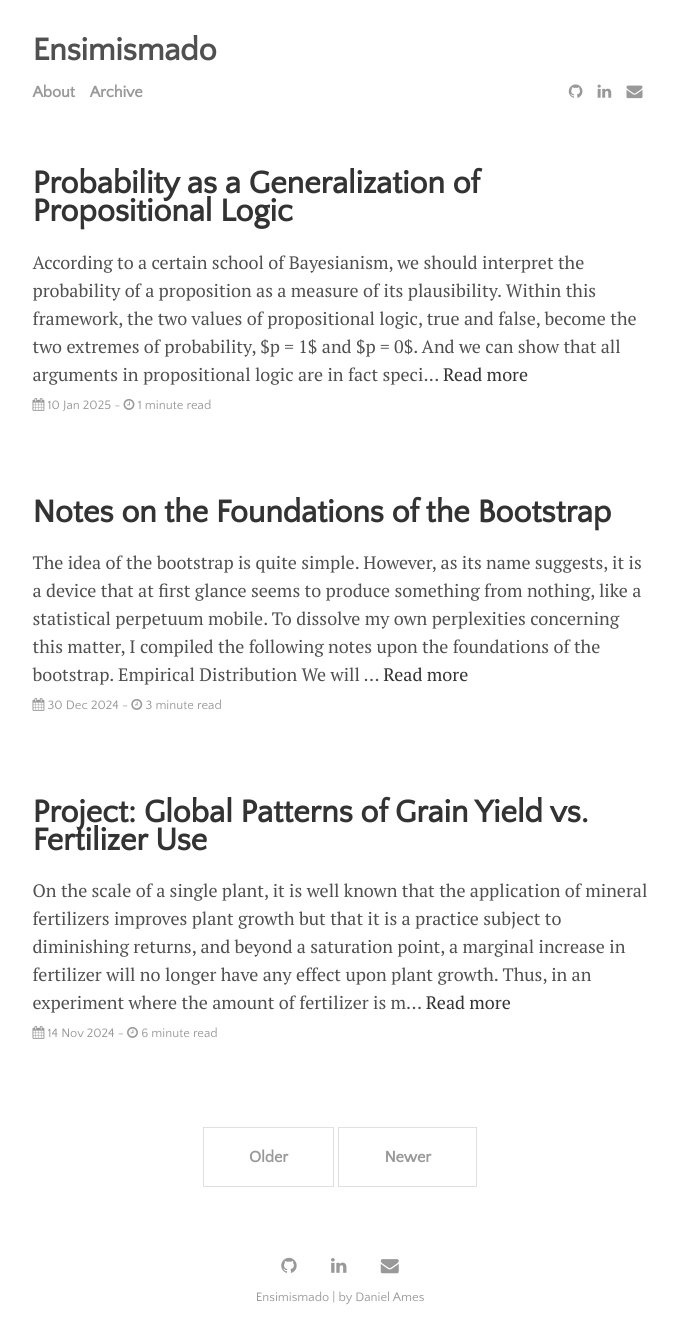
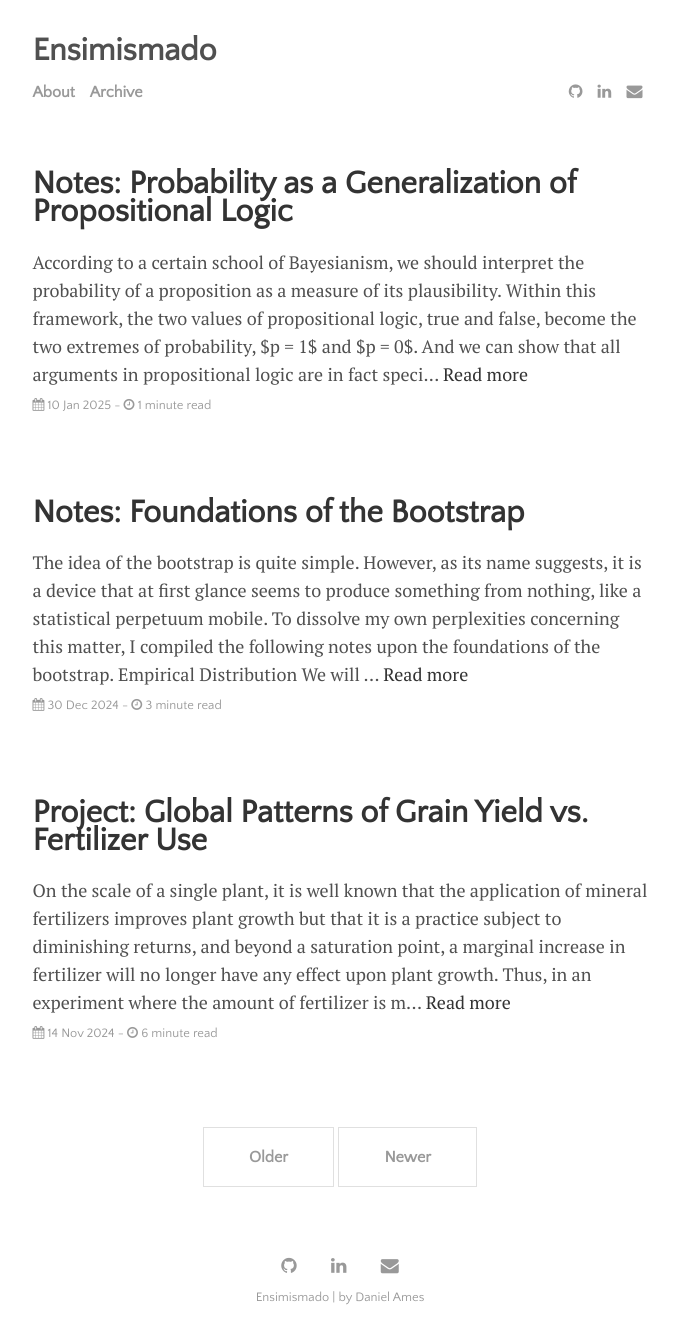
Before and after one commit to DanielAmes/DanielAmes.github.io, a Jekyll site: the page built from index.html, in a window 1280 px wide. Shown: the whole page, without its empty margins (300-977 px from the left). Built offline with Jekyll 4.4.1, drawn with Linux system fonts in a browser that asks for light colours; the list of posts is cut into pages by our own code.

Commit message:
Changed titles

```diff
--- a/_posts/2024-12-30-bootstrap.md
+++ b/_posts/2024-12-30-bootstrap.md
@@ -1,6 +1,6 @@
 ---
 layout: post
-title: "Notes on the Foundations of the Bootstrap"
+title: "Notes: Foundations of the Bootstrap"
 author: "Daniel Ames"
 categories: journal
 tags: [documentation,sample]
--- a/_posts/2025-01-10-bayeslogic.md
+++ b/_posts/2025-01-10-bayeslogic.md
@@ -1,6 +1,6 @@
 ---
 layout: post
-title: "Probability as a Generalization of Propositional Logic"
+title: "Notes: Probability as a Generalization of Propositional Logic"
 author: "Daniel Ames"
 categories: journal
 tags: [documentation,sample]
```
